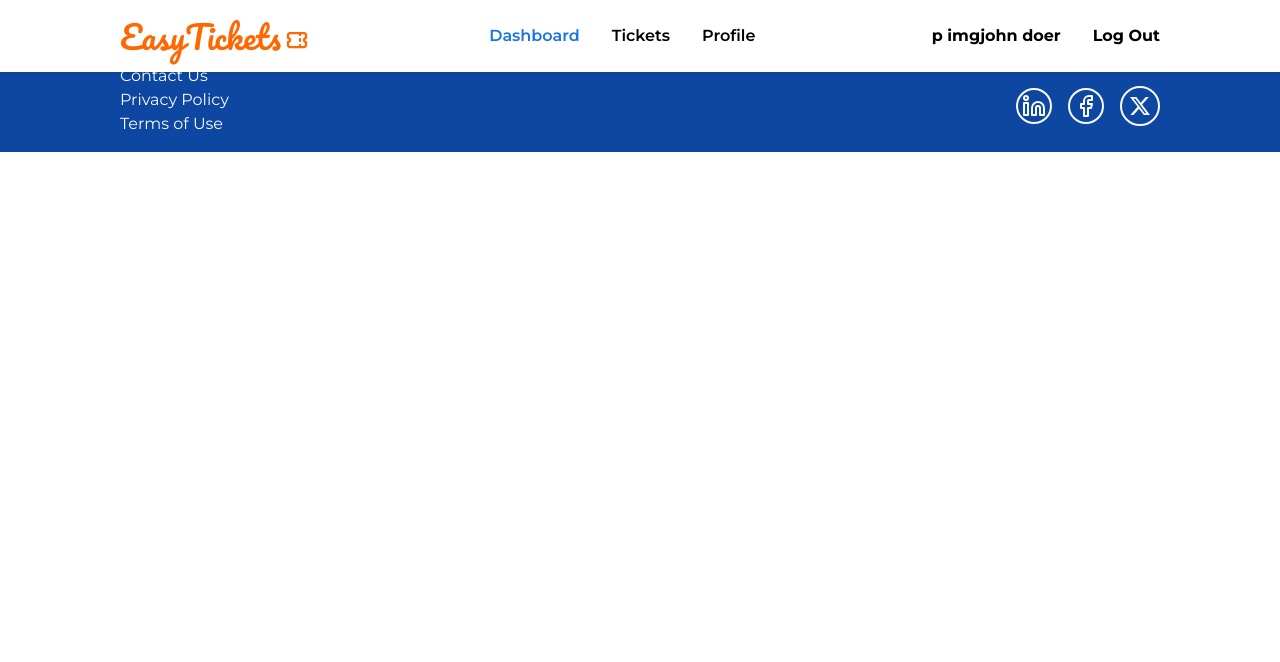
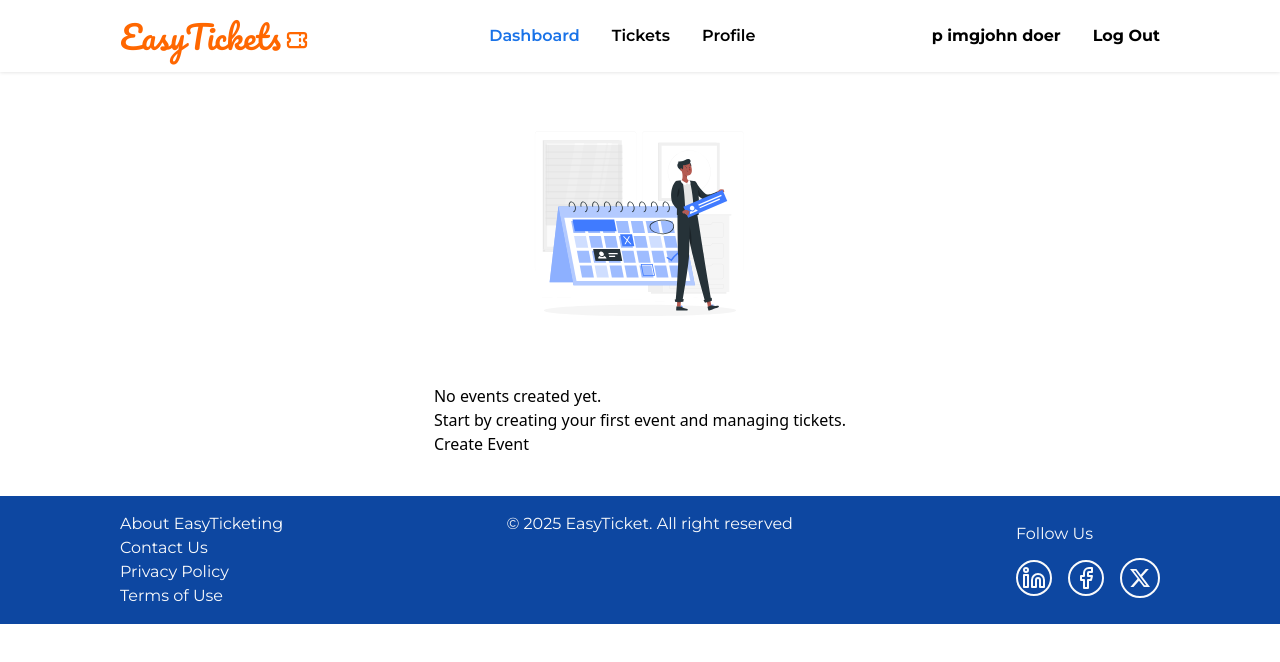
Before and after one commit to mafindijr/easy-ticketing-app, a React (Vite) app: page /dashboard in a window 1280 px wide. Shown: the top 662 px of the page. Built offline with nearby package versions, Linux system fonts and the light colour scheme.

Commit message:
imported the emtpy state card to the dashboard

```diff
--- a/src/Pages/dashboard.jsx
+++ b/src/Pages/dashboard.jsx
@@ -1,3 +1,4 @@
+import EmptyDashboadState from "../components/empty-dashboad"
 import DashboardLayout from "../layout/dashboard-layout"
 
 export default function Dashboard() {
@@ -7,6 +8,7 @@ export default function Dashboard() {
     <div>
       <div>
         <h1>dashboard</h1>
+        <EmptyDashboadState />
       </div>
     </div>
   )
```
